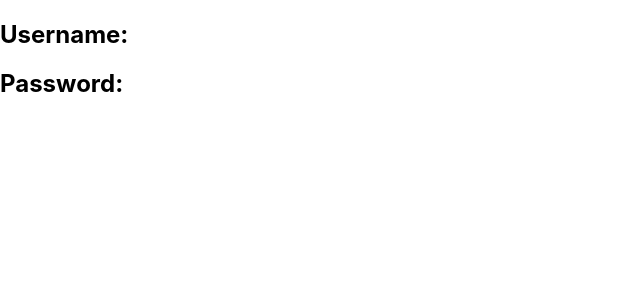
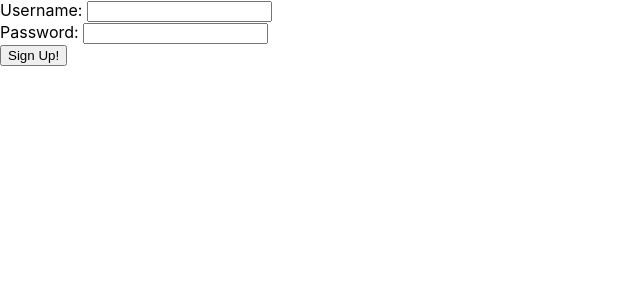
Before and after one commit to Euclius/Project_Three, a React (Create React App) app in the folder client/: page /createAccount in a window 1280 px wide. Shown: the top 300 px of the page, without its empty margins (0-640 px from the left). Built offline with nearby package versions, Linux system fonts and the light colour scheme.

Commit message:
I can create a user, but the name and password show up in the url. I believe I need to redirect after submit.

```diff
--- a/client/src/App.js
+++ b/client/src/App.js
@@ -1,6 +1,6 @@
 import React, { Component } from 'react';
-import {BrowserRouter as Router, Link, Switch, Route} from 'react-router-dom'
-import User from './components/User.js'
+import {BrowserRouter as Router, Switch, Route} from 'react-router-dom'
+import UsernamePage from './components/UsernamePage.js'
 import HomePage from './components/HomePage.js';
 import Login from './components/Login.js'
 import Activity from './components/Activity.js'
@@ -17,6 +17,7 @@ class App extends Component {
       <Route path='/login' component={Login}></Route>
       <Route path='/activity' component={Activity}></Route>
       <Route path='/createAccount' component={CreateAccount}></Route>
+      <Route path='/users/:userId' component={UsernamePage}></Route>
     </Switch>
   </div>
 </Router>
--- a/client/src/components/Activity.js
+++ b/client/src/components/Activity.js
@@ -1,6 +1,5 @@
 import React, {Component} from 'react'
 import {Link} from 'react-router-dom'
-import HomePage from './HomePage.js'
 
 
 export default class Activity extends Component {
--- a/client/src/components/CreateAccount.js
+++ b/client/src/components/CreateAccount.js
@@ -1,11 +1,50 @@
 import React, { Component } from 'react'
+import axios from 'axios';
 
 export default class CreateAccount extends Component {
+    state= {
+        user: {
+            userName: '',
+            password: '',
+        },
+        createdUser: {}
+    }
+    createUser = () => {
+        axios.post('/api/users', {
+            user: this.state.user
+        }).then((res)=>{
+            this.setState({createdUser: res.data})
+        })
+    }
+    handleChange = (e) => {
+        const newUser = {...this.state.user}
+        newUser[e.target.name] = e.target.value
+        this.setState({user: newUser})
+    }
+    handleSignUp = (e) => {
+        e.prevent.Default()
+        this.createdUser()
+    }
   render() {
     return (
       <div>
-        <h2>Username: </h2>
-        <h2>Password: </h2>
+          <form onSubmit={this.handleSignUp}>
+          <div>
+        <label htmlFor="userName">Username: </label>
+        <input onChange={this.handleChange}
+        name="userName"
+        type="text"
+        value={this.state.user.userName}></input>
+        </div>
+        <div>
+           <label htmlFor="password">Password: </label>
+           <input onChange={this.handleChange}
+           name="password"
+           type="password"
+           value={this.state.user.password}></input>
+        </div>
+       <button>Sign Up!</button>
+       </form>
       </div>
     )
   }
--- a/client/src/components/Login.js
+++ b/client/src/components/Login.js
@@ -1,8 +1,7 @@
 import React, { Component } from 'react'
 import {Link} from 'react-router-dom'
-import HomePage from './HomePage.js'
 import axios from 'axios'
-import CreateAccount from './CreateAccount.js';
+
 
 export default class Login extends Component {
     state={
@@ -13,13 +12,16 @@ export default class Login extends Component {
     }
     getAllUsers = () => {
         axios.get('/api/users').then(res => {
-            console.log(res)
+            this.setState({users: res.data})
         })
     }
   render() {
     return (
       <div>
           <h1>Pick which username you are</h1>
+          {this.state.users.map(user => {
+              return (<Link to={`/users/${user._id}`} key={user._id}>{user.userName}</Link>)
+          })}
         <div><Link to='/createAccount'>Create an account</Link></div>
         <div><Link to='/'> Return Home</Link></div>
       </div>
```
Also changed, not shown: client/src/components/UsernamePage.js (renamed from client/src/components/User.js).
